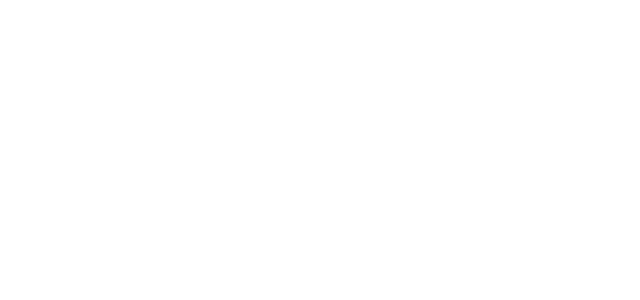
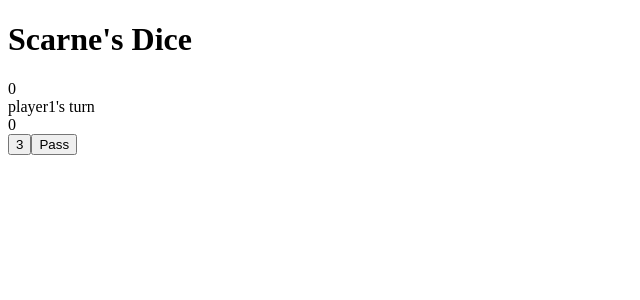
Before and after one commit to prince-thind/scarne-s-dice, a React (Create React App) app: page / in a window 1280 px wide. Shown: the top 300 px of the page, without its empty margins (0-640 px from the left). Built offline with nearby package versions, Linux system fonts and the light colour scheme.

Commit message:
integrate all components

```diff
--- a/src/App.js
+++ b/src/App.js
@@ -1,8 +1,22 @@
+import { useState } from "react";
+import Dice from "./components/Dice";
+import Header from "./components/Header";
+import Pass from "./components/Pass";
 
 function App() {
+  const [turn, setTurn] = useState("player1");
+  const [scores, setScores] = useState({
+    player1: 0,
+    player2: 0,
+  });
+
   return (
     <div className="App">
-
+      <Header scores={scores} turn={turn} />
+      <main>
+        <Dice setScores={setScores} turn={turn} setTurn={setTurn} />
+        <Pass setTurn={setTurn} />
+      </main>
     </div>
   );
 }
--- a/src/components/Header.js
+++ b/src/components/Header.js
@@ -1,10 +1,11 @@
-export default function Header() {
+export default function Header({scores,turn}) {
   return (
     <header>
       <h1 className="heading">Scarne's Dice</h1>
       <div>
-        <div className="score player1-score">0</div>
-        <div className="score player2-score">0</div>
+        <div className="score player1-score">{scores.player1}</div>
+        <div>{turn}'s turn</div>
+        <div className="score player2-score">{scores.player2}</div>
       </div>
     </header>
   );
```
